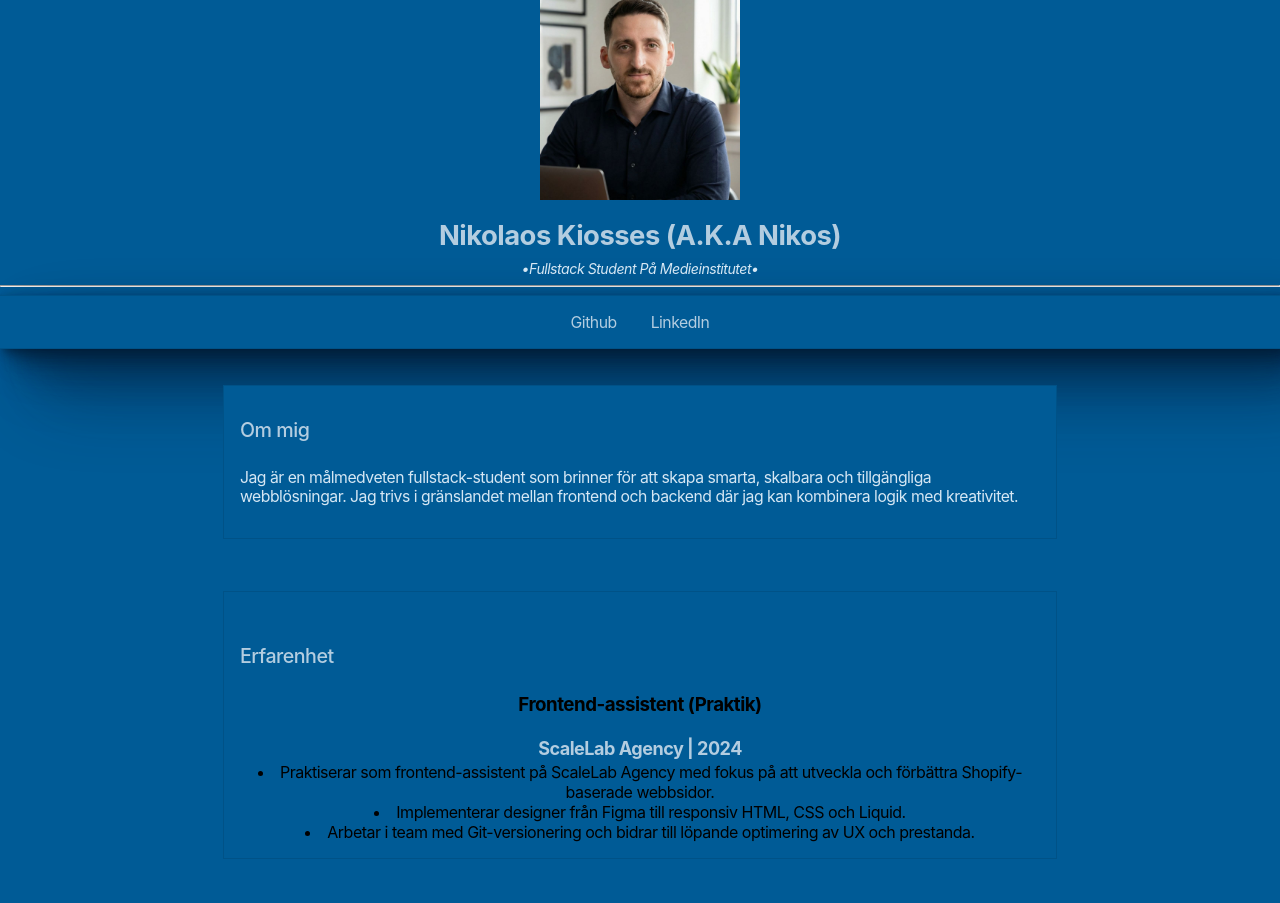
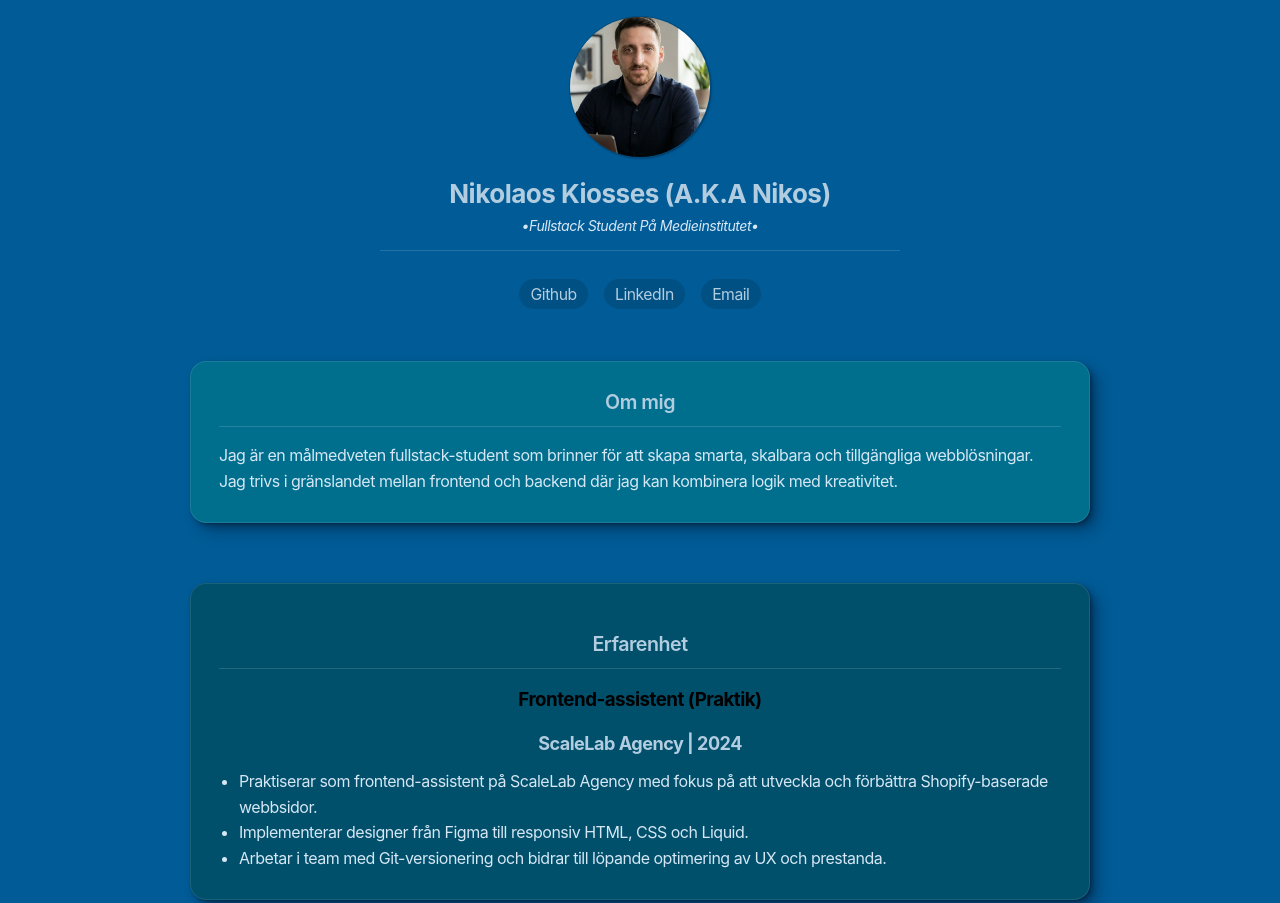
Before and after one commit to NikosKiosses/my-profile, a plain HTML site: page index.html in a window 1280 px wide. Shown: the top 903 px of the page. Drawn offline with Linux system fonts and the light colour scheme.

Commit message:
klar med hela

```diff
--- a/css/style.css
+++ b/css/style.css
@@ -1,13 +1,25 @@
 :root {
   --bg-color: rgb(3, 57, 108);
---secondary-bg-color: rgb(0,91,150);
+  --secondary-bg-color: rgb(0, 91, 150);
+
   --primary-text-color: rgb(179,205,224);
   --secondary-text-color: rgb(213, 231, 244);
+
   --btn-color: rgb(1,31,75);
   --btn-text-color: rgb(179,205,224);
+
   --connection-line-color: rgb(220, 220, 220);
   --connection-dot-color: rgb(160, 160, 160);
   --icon-color: #434343;
+
+
+  --om-mig-bg: #006F8E;
+  --erfarenhet-bg: #004F6B;
+  --utbildning-bg: #006B98;
+
+
+  --card-bg: var(--secondary-bg-color);
+
   --shadow-color: 210deg 100% 10%;
   --shadow-elevation-low:
     0.4px 0.4px 0.7px hsl(var(--shadow-color) / 0.27),
@@ -36,10 +48,10 @@ html {
 }
 
 body {
-margin: auto;
+  margin: 0;
+  font-family: "Inter", sans-serif;
+  letter-spacing: -0.5px;
   text-align: center;
-font-family: "Inter", sans-serif;
-letter-spacing: -.5px;
 }
 
 img {
@@ -49,49 +61,30 @@ display: block;
   margin: 0 auto;
 }
 
+hr {
+  border: 0;
+  border-top: 1px solid rgba(255,255,255,.14);
+  width: min(520px, 92%);
+  margin: 1rem auto;
+}
+
 h1 {
   color: var(--primary-text-color);
-font-size: 1,5 rem;
   font-size: clamp(1.5rem, 1.457142857142857rem + 0.2142857142857143vw, 1.8rem);
-margin-bottom: 0.5rem;
+  margin: 0.5rem 0 0.5rem;
 }
 
 h2 {
   color: var(--primary-text-color);
-font-size: 1.1rem;
   font-size: clamp(1.1rem, 1.0571428571428572rem + 0.21428571428571416vw, 1.4rem);
-font-weight: 500;
+  font-weight: 600;
+  margin: 0;
 }
 
 b {
   color: var(--primary-text-color);
-font-size: 1rem;
   font-size: clamp(1rem, 0.9571428571428572rem + 0.2142857142857143vw, 1.3rem);
   line-height: 1.5;
-}
-
-.Om-mig p {
-font-size: 0.9rem;
-    font-size: clamp(0.9rem, 0.8714285714285714rem + 0.1428571428571429vw, 1.1rem);
-    margin-top: 0rem;
-    color: var(--secondary-text-color);
-    text-align: left;
-}
-
-.Erfarenhet,
-.Om-mig,
-.Utbildning {
-    margin: 1rem auto;
-    padding: 1rem;
-    background-color: var(--secondary-bg-color);
-    border: 1px solid rgba(0, 0, 0, .1);
-    max-width: 800px;
-    box-shadow: var(--box-shadow-1);
-}
-
-.h2-position {
-    width: fit-content;
-    margin: 1rem 0 1.6rem 0;
 }
 
 header {
@@ -99,86 +92,111 @@ background-color: var(--secondary-bg-color);
   position: sticky;
   top: 0;
   z-index: 9999;
-    margin-bottom: 1rem;
+  padding-bottom: 0.75rem;
+  box-shadow: var(--shadow-elevation-medium);
 }
 
-.profile-header {
-    text-align: center;
+.profil-header {
   margin: 0;
   padding: 0;
 }
 
-.profile-info {
-    display: grid;
-    grid-template-columns: 22% 78%;
+.profil-info{
+  display: flex;
+  flex-direction: column;   /* <-- ALLTID kolumn */
   align-items: center;
+  gap: 0.75rem;
+  max-width: 900px;
+  margin: 0 auto;
   padding: 1rem;
-    max-width: 600px;
-    margin: auto;
 }
 
-.profile-info img {
-    grid-column: 1;
-    grid-row: 1;
-    width: 100%;
-    max-width: 140px;
-    height: auto;
+.profil-info img {
+  width: 140px;
+  height: 140px;
   object-fit: cover;
   border-radius: 50%;
-    border: 1px solid rgba(0, 0, 0, .1);
+  border: 1px solid rgba(0, 0, 0, .15);
+  box-shadow: var(--shadow-elevation-low);
 }
 
 .name-wrapper {
-    grid-column: 2;
   display: grid;
-    grid-template-rows: auto auto;
-    row-gap: 0.2rem;
   justify-items: center;
+  gap: 0.35rem;
 }
 
-.name {
-    grid-column: 2;
-    grid-row: 1;
-    align-items: center;
-    justify-content: center
+@media (min-width: 800px) {
+  .name-wrapper {
+    justify-items: start;
   }
-
-.name h1 {
-    font-size: 1.5rem;
-    font-size: clamp(1.5rem, 1.4285714285714286rem + 0.35714285714285715vw, 2rem);
-}
-
-.tagline {
-    grid-column: 2;
-    grid-row: 2;
-    margin-top: 0;
-    padding: 0;
 }
 
 .tagline p {
   margin: 0;
-    font-size: 0.8rem;
   font-size: clamp(0.8rem, 0.7714285714285715rem + 0.14285714285714282vw, 1rem);
   color: var(--secondary-text-color);
 }
 
 .social {
-    border-top: 1px solid rgba(0, 0, 0, .1);
-    border-bottom: 1px solid rgba(0, 0, 0, .1);
-    padding: 1rem 0;
-    background: var(--secondary-bg-color);
-    box-shadow: var(--shadow-elevation-high);
-    text-align: center;
+  width: 100%;
+  max-width: 520px;
+  margin: 0 auto;
+  padding: 0.75rem 0;
+  display: flex;
+  justify-content: center;
+  gap: 1rem;
 }
 
 .social a {
-    margin: 0 15px;
   color: var(--primary-text-color);
   text-decoration: none;
-    font-size: 0.9rem;
   font-size: clamp(0.9rem, 0.8714285714285714rem + 0.1428571428571429vw, 1.1rem);
+  padding: 0.35rem 0.7rem;
+  border-radius: 999px;
+  background: rgba(0,0,0,.12);
 }
 
 .social a:hover {
   font-weight: 600;
+  background: rgba(0,0,0,.18);
 }
+
+.Om-mig,
+.Erfarenhet,
+.Utbildning {
+  max-width: 900px;
+  margin: 1.25rem auto;
+  padding: 1.75rem;
+  border-radius: 16px;
+  background: var(--card-bg);
+  box-shadow: var(--shadow-elevation-medium);
+  border: 1px solid rgba(255,255,255,.10);
+}
+
+
+.Om-mig { --card-bg: var(--om-mig-bg); }
+.Erfarenhet { --card-bg: var(--erfarenhet-bg); }
+.Utbildning { --card-bg: var(--utbildning-bg); }
+
+.h2-position {
+  margin: 0 0 1rem 0;
+  text-align: center;
+  padding-bottom: 0.75rem;
+  border-bottom: 1px solid rgba(255,255,255,.14);
+}
+
+.Om-mig p,
+.Erfarenhet li,
+.Utbildning li {
+  color: var(--secondary-text-color);
+  line-height: 1.6;
+  text-align: left;
+  margin: 0;
+}
+
+.Erfarenhet ul,
+.Utbildning ol {
+  margin: 0.75rem 0 0;
+  padding-left: 1.25rem;
+}
--- a/index.html
+++ b/index.html
@@ -9,9 +9,9 @@
 
 <body>
     <header>
-    <div class="profile-header">
+    <div class="profil-header">
     <div class="profil-info">
-<img src="img/profile.jpg" alt="Profilbild av Nikos Kiosses" width="200" height="200" class=".profil-image">
+<img src="img/profile.jpg" alt="Profilbild av Nikos Kiosses" width="200" height="200" class="profil-image">
 <div class="name-wraper">
     <div class="name">
 <h1>Nikolaos Kiosses (A.K.A Nikos) </h1>
@@ -20,11 +20,14 @@
 <div class="tagline">
 <p><em>•Fullstack Student På Medieinstitutet•</em></p>
 </div>
+
 <hr>
 
 <div class="social">
-<a href="https://github.com/NikosKiosses" target="_blank"><i class="fa-brands fa-github"></i> Github</a> </a>
+<a href="https://github.com/NikosKiosses" target="_blank"><i class="fa-brands fa-github"></i> Github</a>
 <a href="https://linkedin.com/in/nikolaos-kiosses" target="_blank"><i class="fa-brands fa-linkedin"></i> LinkedIn</a>
+<a href="mailto:nikolaos.kiosses@hotmail.com" target="_blank"> Email</a>
+
 </div>
 <br>
 
@@ -42,11 +45,11 @@
 <div class="company group"></div>
 <h3 class="h3-position">Frontend-assistent (Praktik)</h3>
 <b>ScaleLab Agency | 2024</b>
-<il class="lista-erfarenhet">
+<ul class="lista-erfarenhet">
 <li>Praktiserar som frontend-assistent på ScaleLab Agency med fokus på att utveckla och förbättra Shopify-baserade webbsidor.</li>
 <li>Implementerar designer från Figma till responsiv HTML, CSS och Liquid.</li>
 <li>Arbetar i team med Git-versionering och bidrar till löpande optimering av UX och prestanda.</li>
-</il>
+</ul>
 </section>
 
 
```
Lines whose indentation alone changed are shown as unchanged.
